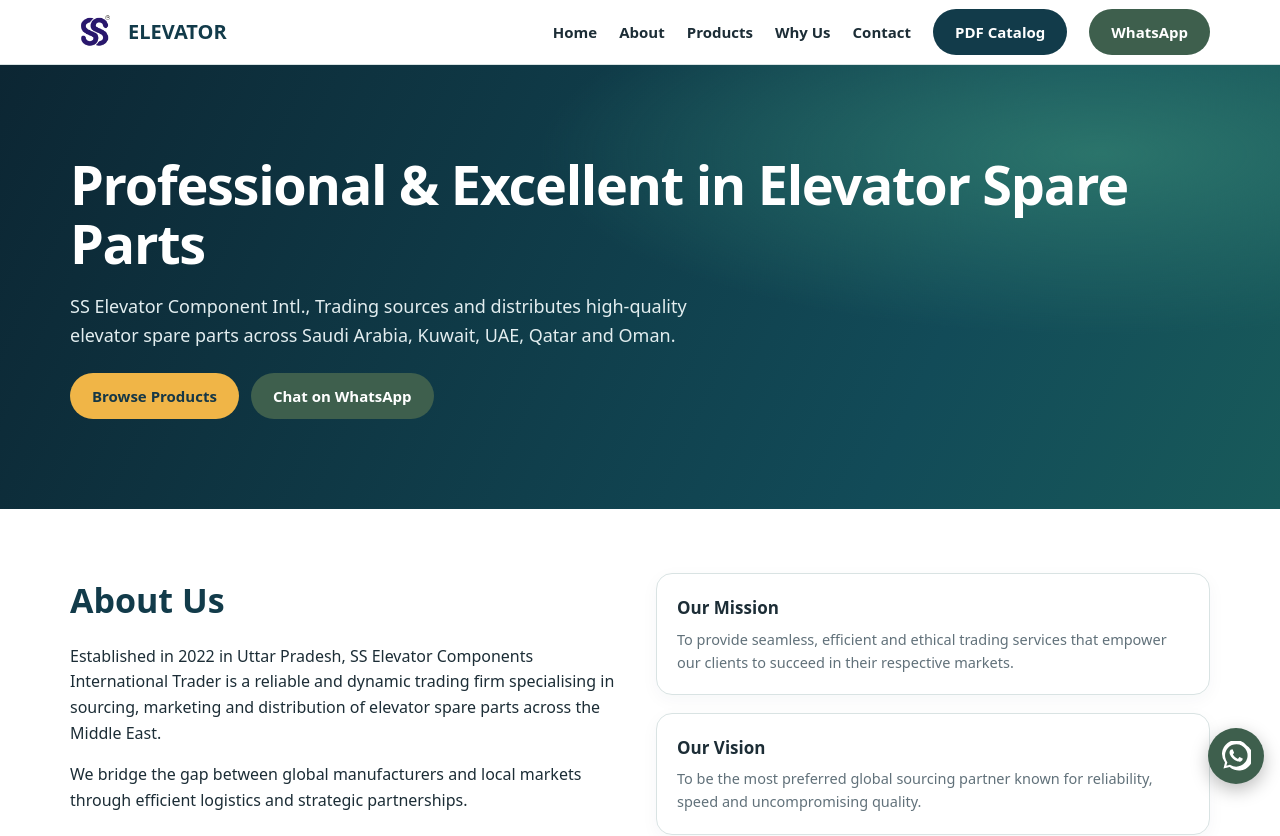
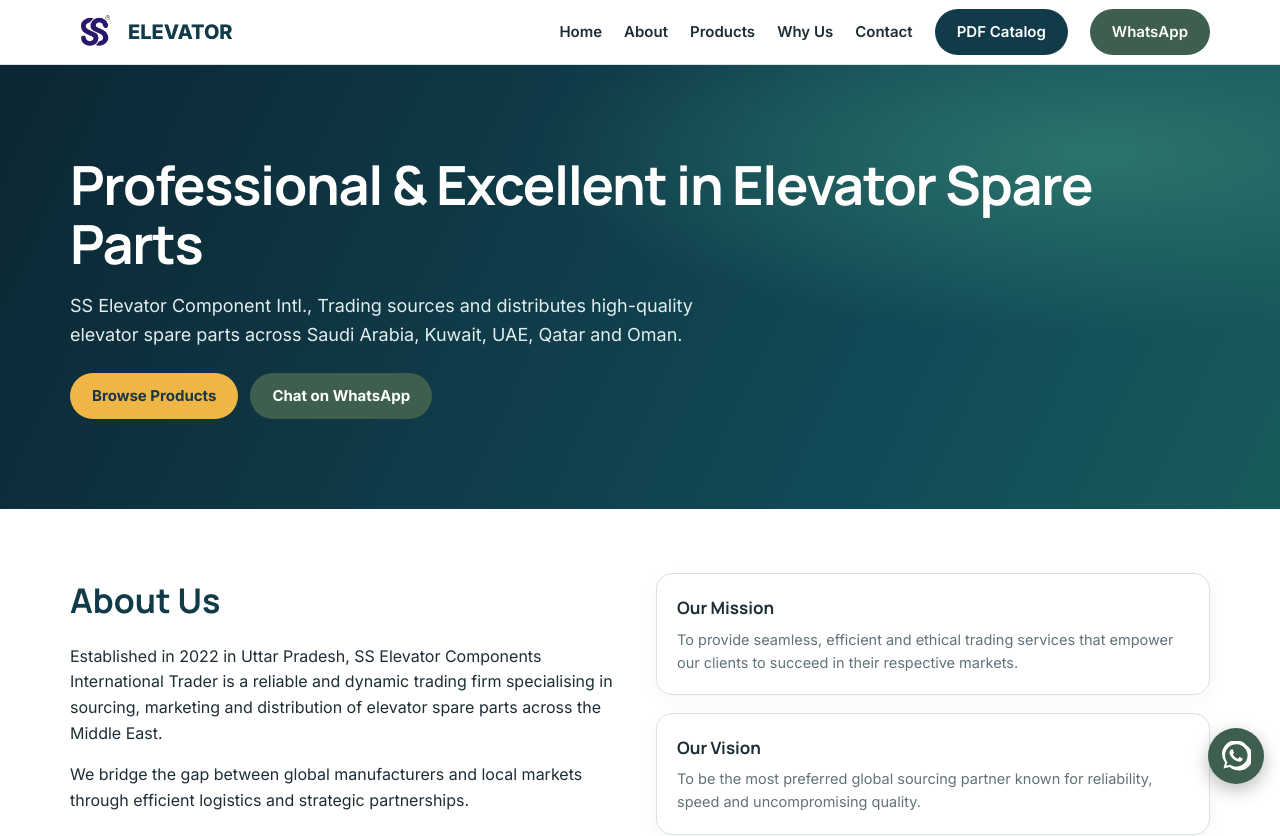
Before and after one commit to TariqueMasood/ss-elevator, a Next.js app: page / in a window 1280 px wide. Shown: the top 836 px of the page. Built offline with nearby package versions, Linux system fonts and the light colour scheme.

Commit message:
update font family for body and headings

```diff
--- a/app/globals.css
+++ b/app/globals.css
@@ -1,5 +1,9 @@
 :root {
   color-scheme: light;
+  --font-body: var(--font-inter), system-ui, -apple-system, "Segoe UI", Arial,
+    sans-serif;
+  --font-heading: var(--font-manrope), system-ui, -apple-system, "Segoe UI",
+    Arial, sans-serif;
   --bg: #fff;
   --alt: #f3f7f5;
   --tx: #1c2d36;
@@ -25,13 +29,15 @@ body {
   margin: 0;
   background: var(--bg);
   color: var(--tx);
-  font:
-    16px/1.6 system-ui,
-    -apple-system,
-    "Segoe UI",
-    Roboto,
-    Arial,
-    sans-serif;
+  font: 16px/1.6 var(--font-body);
+}
+h1,
+h2,
+h3,
+h4,
+h5,
+h6 {
+  font-family: var(--font-heading);
 }
 a {
   color: inherit;
--- a/app/layout.js
+++ b/app/layout.js
@@ -1,7 +1,19 @@
+import { Inter, Manrope } from "next/font/google";
 import "./globals.css";
 import Header from "@/components/Header";
 import Contact from "@/components/Contact";
 import Footer from "@/components/Footer";
+
+const inter = Inter({
+  subsets: ["latin"],
+  display: "swap",
+  variable: "--font-inter",
+});
+const manrope = Manrope({
+  subsets: ["latin"],
+  display: "swap",
+  variable: "--font-manrope",
+});
 
 export const metadata = {
   title: "SS Elevator – Component Intl., Trading",
@@ -12,7 +24,7 @@ export const viewport = { width: "device-width", initialScale: 1, viewportFit: "
 
 export default function RootLayout({ children }) {
   return (
-    <html lang="en">
+    <html lang="en" className={`${inter.variable} ${manrope.variable}`}>
       <body>
         <Header />
         {children}
```
